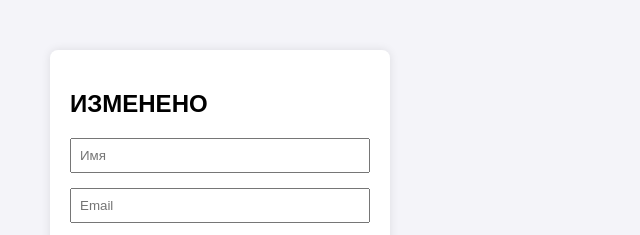
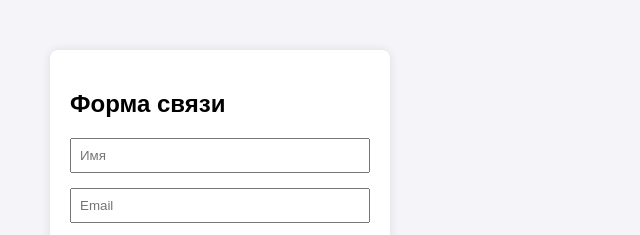
Before and after one commit to G0G0SHA/TESTIM, a plain HTML site: page index.html in a window 1280 px wide. Shown: the top 235 px of the page, 0-640 px from the left. Drawn offline with Linux system fonts and the light colour scheme.

Commit message:
Change header text to 'Форма связи'

```diff
--- a/index.html
+++ b/index.html
@@ -16,7 +16,7 @@
 <body>
 
     <div class="form-container">
-        <h2 id="header">ИЗМЕНЕНО</h2>
+        <h2 id="header">Форма связи</h2>
         <form id="feedback-form" onsubmit="event.preventDefault(); document.getElementById('message').innerText = 'Успешно отправлено!';">
             <input type="text" id="name" placeholder="Имя" required>
             <input type="email" id="email" placeholder="Email" required>
```
